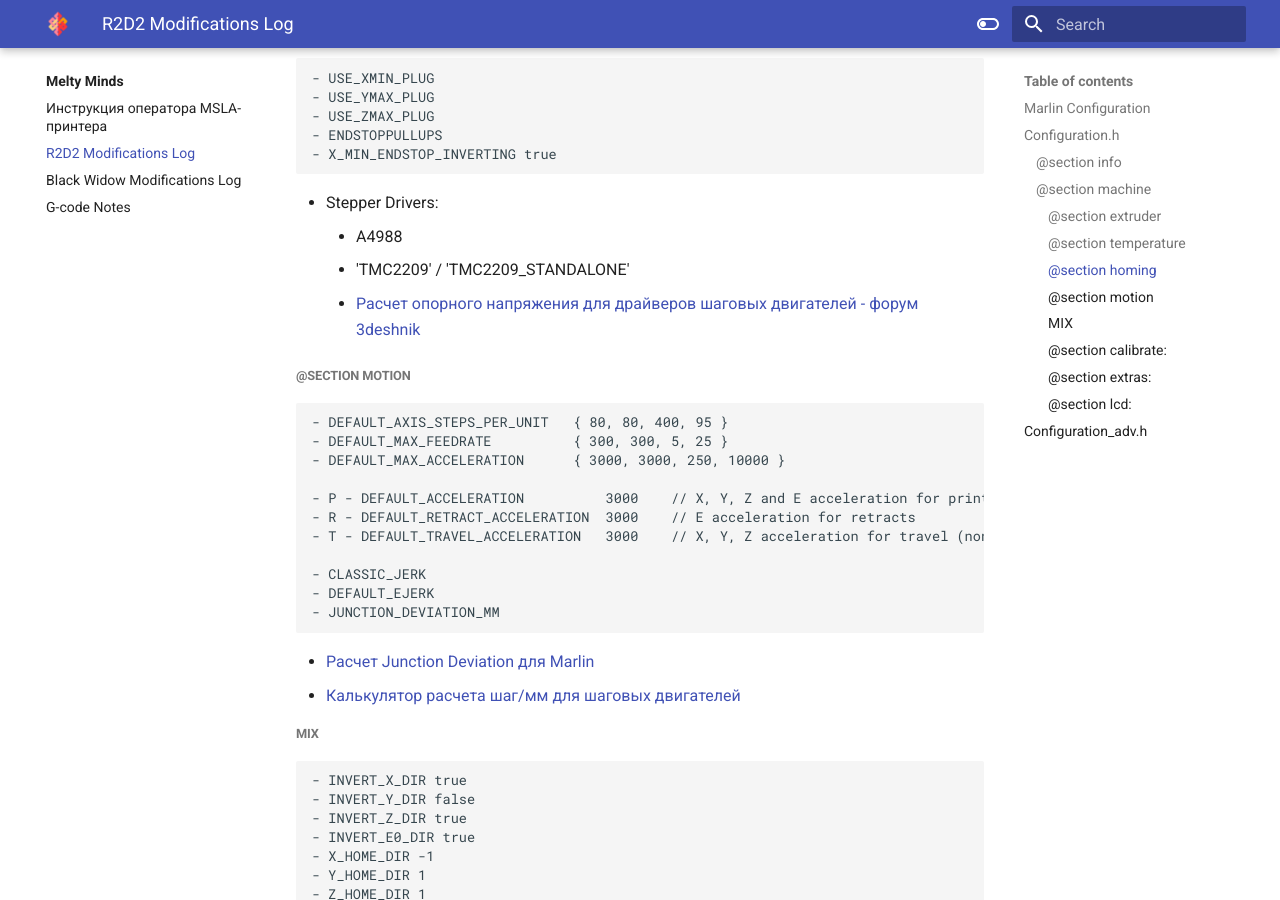
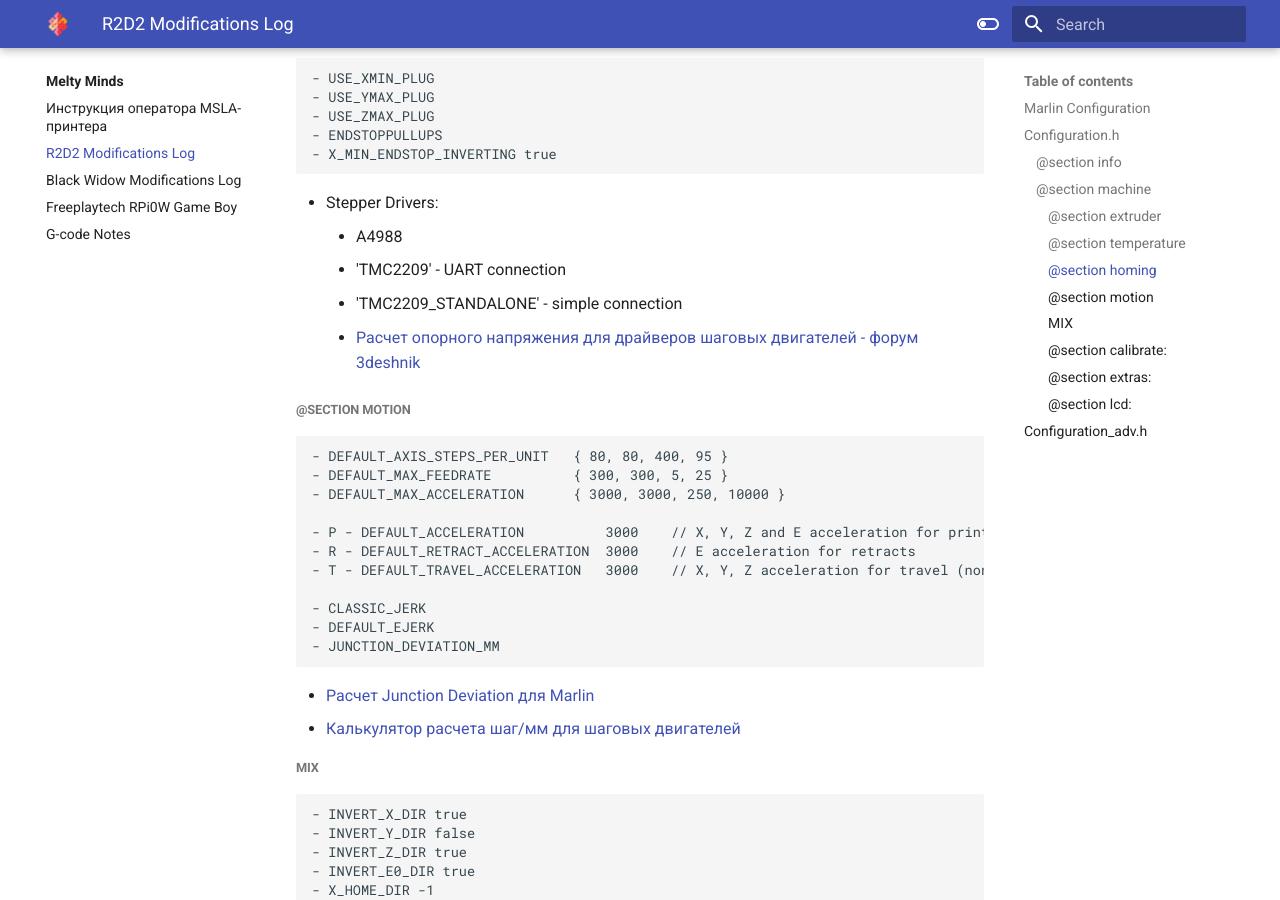
Before and after one commit to lejbronika/knowledge_base, an MkDocs documentation site: the page built from docs/meltyminds/r2d2_log.md, in a window 1280 px wide and 900 px high, scrolled down 1105 px. Built offline with MkDocs 1.6.1 and Material for MkDocs 9.7.7, drawn with Linux system fonts in a browser that asks for light colours.

Commit message:
Add freeplatech gba project.

```diff
--- a/docs/meltyminds/r2d2_log.md
+++ b/docs/meltyminds/r2d2_log.md
@@ -48,7 +48,8 @@ tags:
 
 - Stepper Drivers:
     + A4988
-    + 'TMC2209' / 'TMC2209_STANDALONE'
+    + 'TMC2209' - UART connection
+    + 'TMC2209_STANDALONE' - simple connection
     + [Расчет опорного напряжения для драйверов шаговых двигателей - форум 3deshnik](https://3deshnik.ru/forum/viewtopic.php?f=5&t=78)
 
 ##### @section motion
--- a/mkdocs.yml
+++ b/mkdocs.yml
@@ -40,6 +40,7 @@ nav:
       - meltyminds/msla_print_manual.md
       - meltyminds/r2d2_log.md
       - meltyminds/black_widow_log.md
+      - meltyminds/project_freeplaytech_rpi0w_gba.md
       - meltyminds/gcode_notes.md
     - Arkenstone:
       - arkenstone/index.md
```
Also changed, not shown: docs/meltyminds/index.md (+4 -0 lines), docs/meltyminds/project_freeplaytech_rpi0w_gba.md (added, +34 -0 lines), docs/notes/linux_notes.md (+8 -0 lines), docs/media/img/smartable/RotaryTable.jpg (added).
